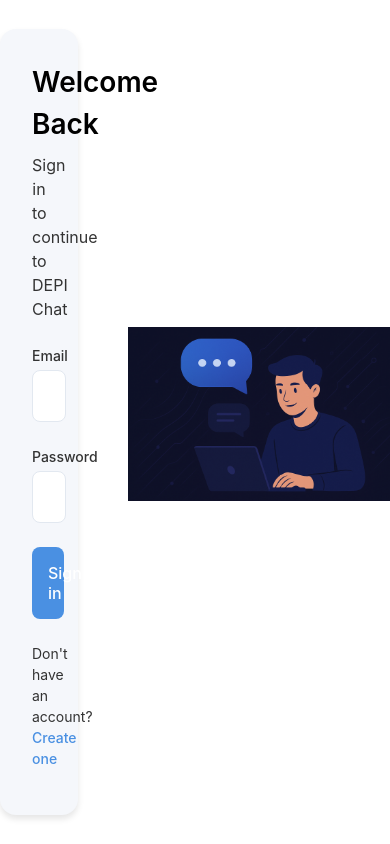
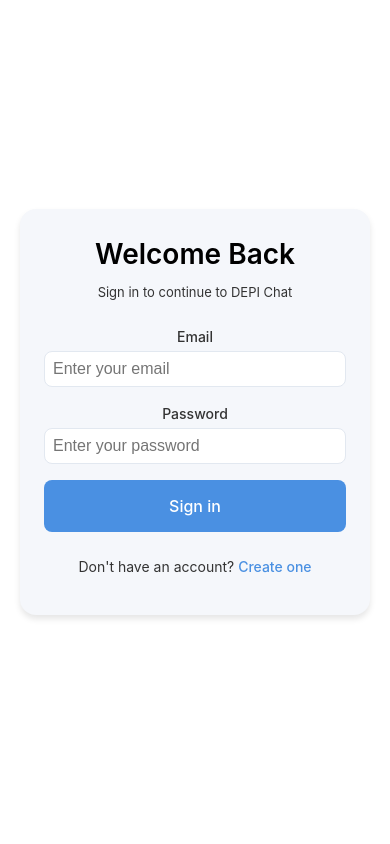
Before and after one commit to ahmed-M32/DEPI-Front, a React (Vite) app: page /login in a window 390 px wide. Built offline with nearby package versions, Linux system fonts and the light colour scheme; no server answers.

Commit message:
responsive edit

```diff
--- a/src/App.css
+++ b/src/App.css
@@ -4,6 +4,25 @@
   padding: 2rem;
   text-align: center;
   max-height: 100vh;
+  overflow: hidden;
+}
+
+@media (max-width: 992px) {
+  #root {
+    padding: 1rem;
+  }
+}
+
+@media (max-width: 768px) {
+  #root {
+    padding: 0.5rem;
+  }
+}
+
+@media (max-width: 576px) {
+  #root {
+    padding: 0;
+  }
 }
 
 .logo {
--- a/src/api/auth.jsx
+++ b/src/api/auth.jsx
@@ -31,10 +31,8 @@
  */
 export const login = async (credentials) => {
     try {
-        // When we login, the server should set the cookie automatically
         const response = await axiosInstance.post(`/auth/login`, credentials);
 
-        // We still store the token in localStorage for UI state purposes
         if (response.data?.data?.token) {
             setAuthToken(response.data.data.token);
         }
--- a/src/components/Chat/ChatWindow.css
+++ b/src/components/Chat/ChatWindow.css
@@ -153,6 +153,75 @@
     border-top: 1px solid var(--border-color);
 }
 
+@media (max-width: 768px) {
+    .chat-header {
+        padding: 0.75rem;
+    }
+
+    .chat-avatar {
+        width: 36px;
+        height: 36px;
+    }
+
+    .chat-header-text h3 {
+        font-size: 1rem;
+    }
+
+    .messages-container {
+        padding: 0.75rem;
+        gap: 0.75rem;
+    }
+
+    .message-input-container {
+        padding: 0.75rem;
+        gap: 0.75rem;
+    }
+}
+
+@media (max-width: 576px) {
+    .chat-header {
+        padding: 0.5rem;
+        gap: 0.5rem;
+    }
+
+    .chat-info {
+        gap: 0.5rem;
+    }
+
+    .chat-avatar {
+        width: 32px;
+        height: 32px;
+    }
+
+    .chat-header-text h3 {
+        font-size: 0.9rem;
+    }
+
+    .chat-status, .chat-members-count {
+        font-size: 0.8rem;
+    }
+
+    .messages-container {
+        padding: 0.5rem;
+        gap: 0.5rem;
+    }
+
+    .message-input-container {
+        padding: 0.5rem;
+        gap: 0.5rem;
+    }
+
+    .message-input {
+        padding: 0.6rem 0.8rem;
+        font-size: 0.9rem;
+    }
+
+    .send-button {
+        width: 36px;
+        height: 36px;
+    }
+}
+
 .message-input {
     flex: 1;
     padding: 0.8rem 1rem;
--- a/src/components/Layout/ChatLayout.css
+++ b/src/components/Layout/ChatLayout.css
@@ -92,6 +92,17 @@
 }
 
 /* Responsive Design */
+@media (max-width: 992px) {
+    .chat-layout {
+        flex-direction: column;
+    }
+
+    .chat-header {
+        height: 50px;
+        padding: 0 10px;
+    }
+}
+
 @media (max-width: 768px) {
     .chat-layout {
         flex-direction: column;
@@ -101,4 +112,28 @@
         height: 50px;
         padding: 0 10px;
     }
+
+    .chat-content {
+        height: calc(100vh - 50px);
+    }
 }
+
+@media (max-width: 576px) {
+    #root {
+        padding: 0;
+    }
+
+    .chat-layout {
+        width: 100vw;
+        height: 100vh;
+    }
+
+    .chat-header {
+        padding: 0 8px;
+    }
+
+    .settings-button {
+        width: 36px;
+        height: 36px;
+    }
+}
--- a/src/components/Layout/Sidebar.css
+++ b/src/components/Layout/Sidebar.css
@@ -5,6 +5,29 @@
     border-right: 1px solid var(--border-color);
     display: flex;
     flex-direction: column;
+    transition: width 0.3s ease;
+}
+
+@media (max-width: 992px) {
+    .sidebar {
+        width: 300px;
+        height: 100%;
+    }
+}
+
+@media (max-width: 768px) {
+    .sidebar {
+        width: 100%;
+        height: 100%;
+        max-height: 50vh;
+        overflow-y: auto;
+    }
+}
+
+@media (max-width: 576px) {
+    .sidebar {
+        max-height: 40vh;
+    }
 }
 .popup-overlay {
 	position: fixed;
--- a/src/index.css
+++ b/src/index.css
@@ -29,6 +29,41 @@
   place-items: center;
   min-width: 320px;
   min-height: 100vh;
+  overflow: hidden;
+}
+
+* {
+  box-sizing: border-box;
+}
+
+@media (max-width: 768px) {
+  body {
+    font-size: 14px;
+  }
+
+  h1 {
+    font-size: 2.5em;
+  }
+
+  button {
+    padding: 0.5em 1em;
+    font-size: 0.9em;
+  }
+}
+
+@media (max-width: 576px) {
+  body {
+    font-size: 13px;
+  }
+
+  h1 {
+    font-size: 2em;
+  }
+
+  button {
+    padding: 0.4em 0.8em;
+    font-size: 0.85em;
+  }
 }
 
 h1 {
--- a/src/pages/login.css
+++ b/src/pages/login.css
@@ -131,3 +131,50 @@
 .signup-link a:hover {
 	color: var(--accent-hover);
 }
+
+/* Responsive styles */
+@media (max-width: 1200px) {
+	.login-card {
+		width: 30%;
+		margin-right: 30px;
+	}
+}
+
+@media (max-width: 992px) {
+	.login-card {
+		width: 40%;
+		margin-right: 20px;
+	}
+
+	.img-container {
+		width: 50%;
+	}
+}
+
+@media (max-width: 768px) {
+	.login-container {
+		flex-direction: column;
+		padding: 20px;
+	}
+
+	.login-card {
+		width: 80%;
+		margin-right: 0;
+		margin-bottom: 20px;
+	}
+
+	.img-container {
+		display: none; /* Hide image on smaller screens */
+	}
+}
+
+@media (max-width: 576px) {
+	.login-card {
+		width: 100%;
+		padding: var(--spacing-lg);
+	}
+
+	.login-form {
+		gap: var(--spacing-md);
+	}
+}
--- a/src/pages/signup.css
+++ b/src/pages/signup.css
@@ -132,3 +132,54 @@
 .login-link a:hover {
     color: var(--accent-hover);
 }
+
+/* Responsive styles */
+@media (max-width: 1200px) {
+    .signup-card {
+        width: 30%;
+        margin: 30px;
+    }
+}
+
+@media (max-width: 992px) {
+    .signup-card {
+        width: 40%;
+        margin: 20px;
+    }
+
+    .img-container {
+        width: 50%;
+    }
+}
+
+@media (max-width: 768px) {
+    .signup-container {
+        flex-direction: column;
+        padding: 20px;
+    }
+
+    .signup-card {
+        width: 80%;
+        margin: 20px 0;
+    }
+
+    .img-container {
+        display: none; /* Hide image on smaller screens */
+    }
+}
+
+@media (max-width: 576px) {
+    .signup-card {
+        width: 100%;
+        padding: var(--spacing-lg);
+        margin: 10px 0;
+    }
+
+    .signup-form {
+        gap: var(--spacing-md);
+    }
+
+    .form-group input {
+        padding: var(--spacing-sm);
+    }
+}
```
